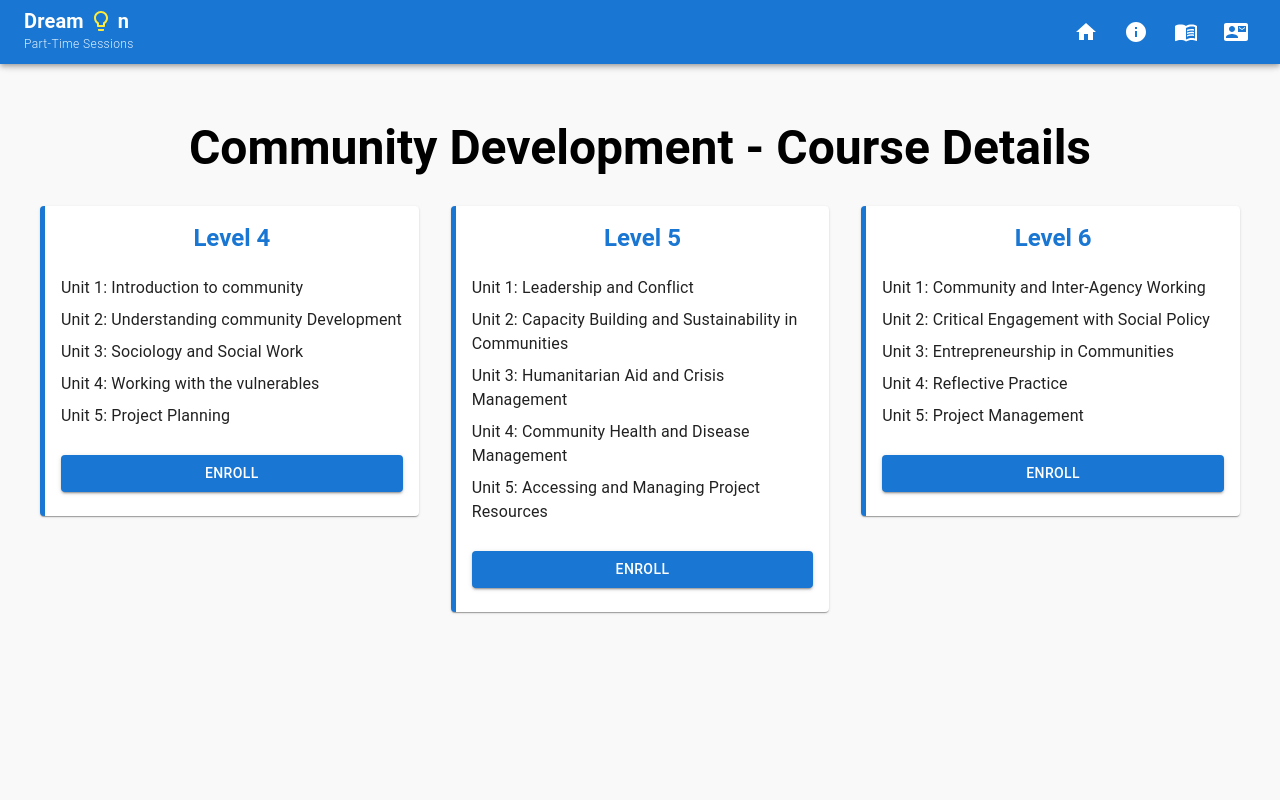
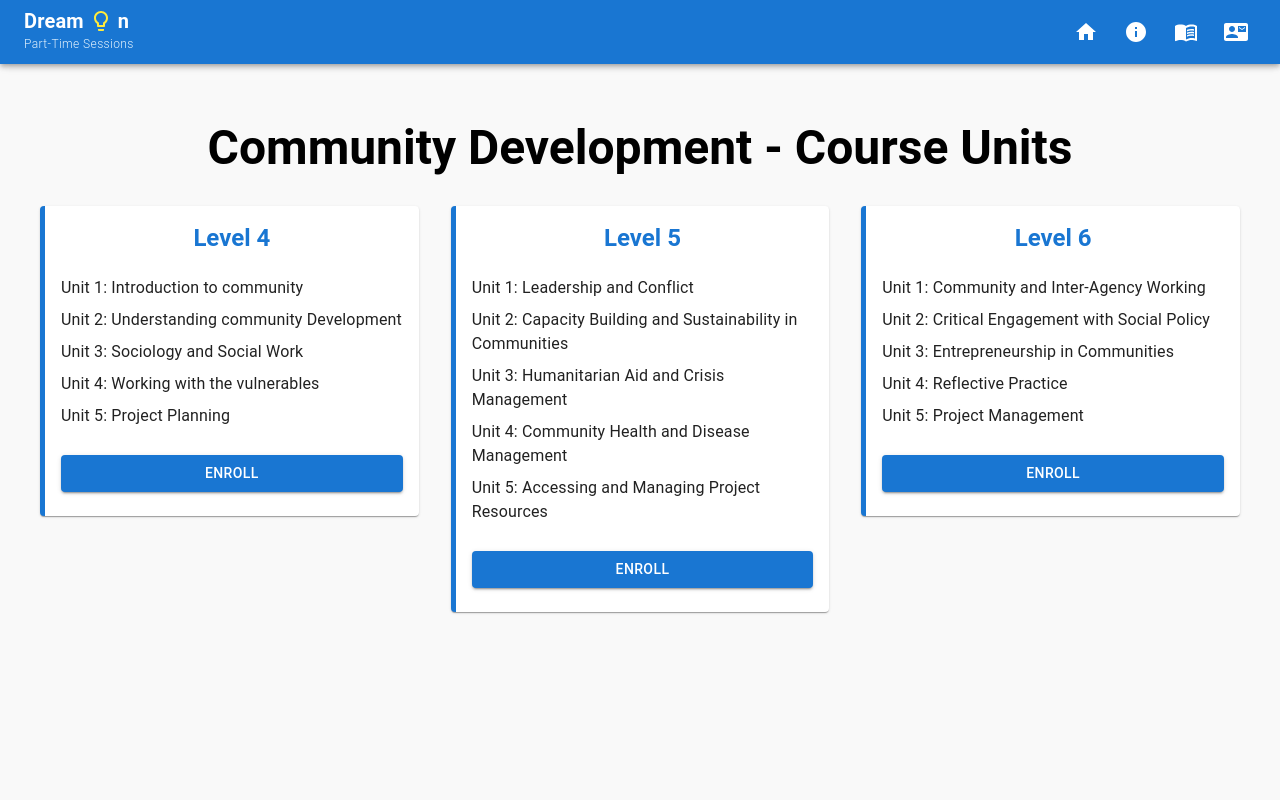
Before and after one commit to WilliamSato77/dreamon, a React (Create React App) app: page /coursedetails/1 in a window 1280 px wide. Shown: the top 800 px of the page. Built offline with nearby package versions, Linux system fonts and the light colour scheme.

Commit message:
changed course details to course units

```diff
--- a/src/components/coursedetails/Coursedetails.js
+++ b/src/components/coursedetails/Coursedetails.js
@@ -237,7 +237,7 @@ function Coursedetails() {
           marginBottom: "30px",
         }}
       >
-        {course.title} - Course Details
+        {course.title} - Course Units
       </Typography>
 
       <Grid container spacing={4}>
```
